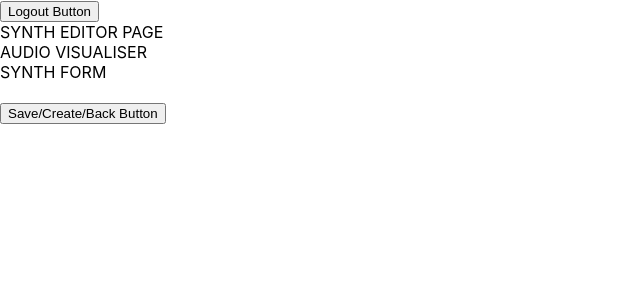
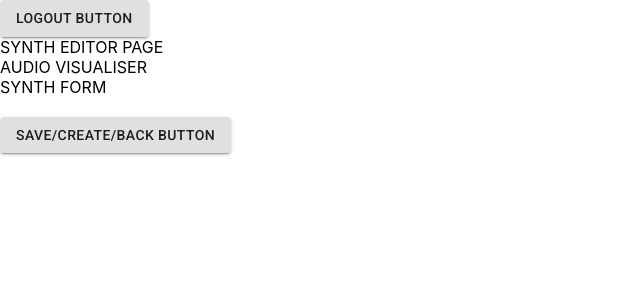
Before and after one commit to bstizzle/synthesizio-frontend, a React (Create React App) app: page /syntheditor in a window 1280 px wide. Shown: the top 300 px of the page, without its empty margins (0-640 px from the left). Built offline with nearby package versions, Linux system fonts and the light colour scheme; no server answers.

Commit message:
imported a button style

```diff
--- a/src/Components/Login.js
+++ b/src/Components/Login.js
@@ -1,5 +1,6 @@
 import React from 'react';
 import { useHistory } from 'react-router-dom'
+import Button from '@material-ui/core/Button';
 
 function Login(props) {
     const history = useHistory()
@@ -12,7 +13,7 @@ function Login(props) {
         <div>
             LOGIN PAGE
             <br></br>
-            <button onClick={handleLogin}>login button</button>
+            <Button onClick={handleLogin} variant="contained" >Login Button</Button>
         </div>
     )
 }
--- a/src/Components/SynthEditor.js
+++ b/src/Components/SynthEditor.js
@@ -2,6 +2,8 @@ import React from 'react';
 import { useHistory } from 'react-router-dom'
 import AudioVisualiser from './AudioVisualiser';
 import SynthForm from './SynthForm';
+import Button from '@material-ui/core/Button';
+
 
 function SynthEditor(props) {
     const history = useHistory();
@@ -16,13 +18,13 @@ function SynthEditor(props) {
 
     return(
         <div>
-            <button onClick={handleLogout}>Logout Button</button>
+            <Button onClick={handleLogout} variant="contained">Logout Button</Button>
             <br></br>
             SYNTH EDITOR PAGE
             <AudioVisualiser />
             <SynthForm />
             <br></br>
-            <button onClick={handleSave}>Save/Create/Back Button</button>
+            <Button onClick={handleSave} variant="contained">Save/Create/Back Button</Button>
         </div>
     )
 }
--- a/src/Components/UserPage.js
+++ b/src/Components/UserPage.js
@@ -1,6 +1,7 @@
 import React from 'react';
 import { useHistory } from 'react-router-dom'
 import SynthItem from './SynthItem';
+import Button from '@material-ui/core/Button';
 
 function UserPage(props) {
     const history = useHistory()
@@ -15,12 +16,12 @@ function UserPage(props) {
 
     return(
         <div>
-            <button onClick={handleLogout}>Logout Button</button>
+            <Button onClick={handleLogout} variant="contained">Logout Button</Button>
             <br></br>
             USER PAGE
             <SynthItem />
             <br></br>
-            <button onClick={handleEdit}>Create New Synth</button>
+            <Button onClick={handleEdit} variant="contained">Create New Synth</Button>
         </div>
     )
 }
```
Also changed, not shown: 1 other file (tests, documents, lock files or other folders).
